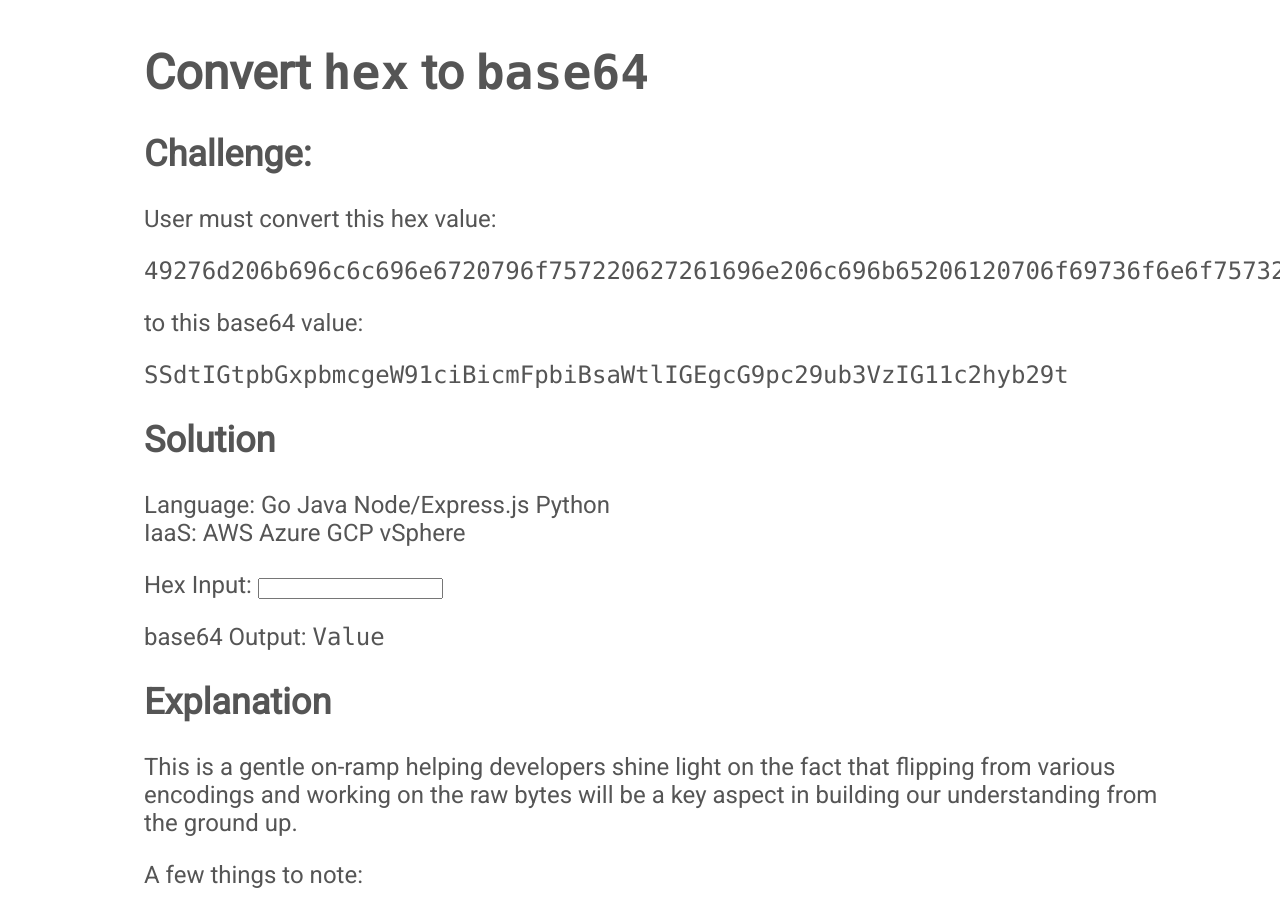
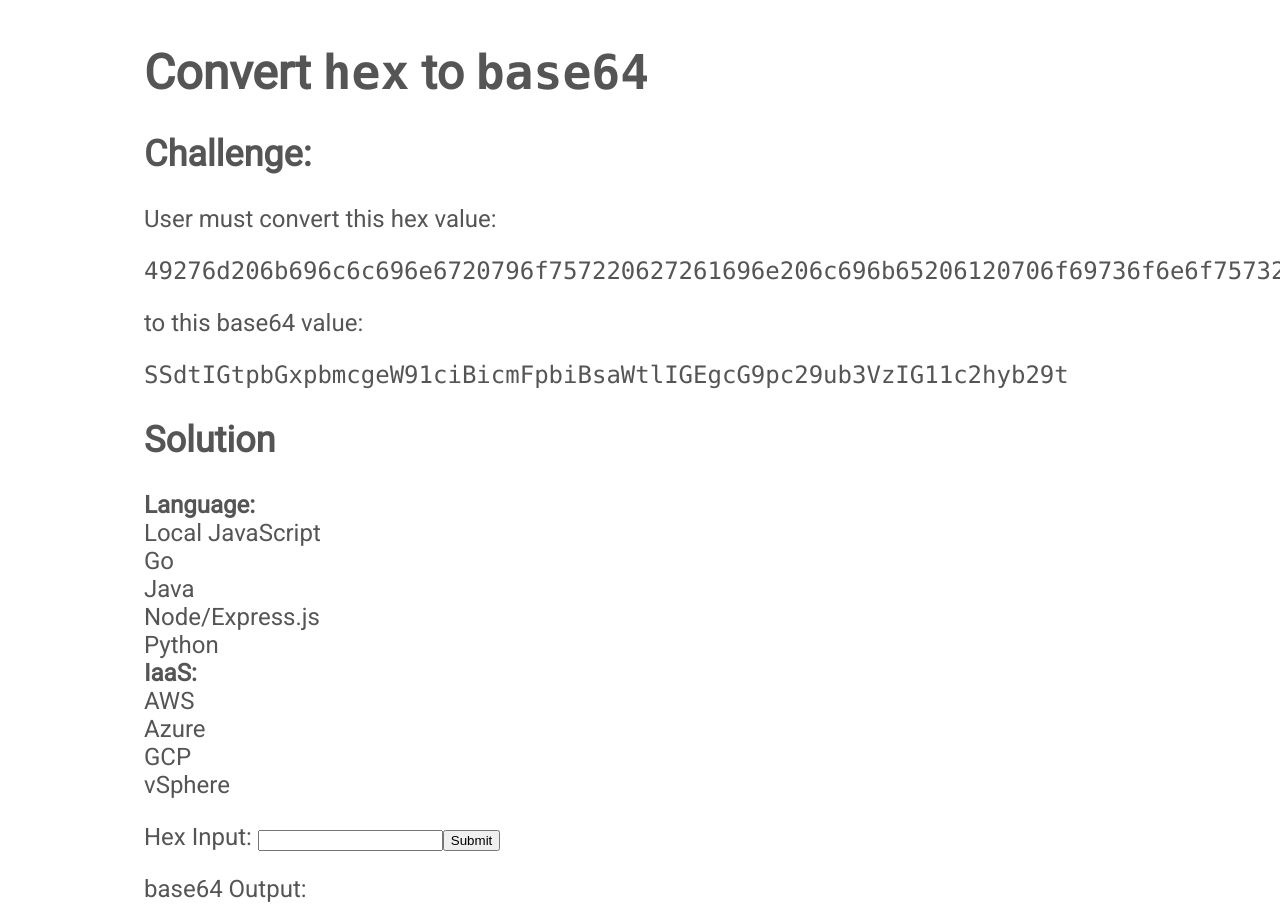
Before and after one commit to mcnichol/cryptopals, a React (Create React App) app: page /s1c1 in a window 1280 px wide. Shown: the top 905 px of the page. Built offline with nearby package versions, Linux system fonts and the light colour scheme.

Commit message:
Implement local-js hex solution

```diff
--- a/src/component/s1c1-note3.js
+++ b/src/component/s1c1-note3.js
@@ -29,12 +29,16 @@ class S1C1Note3 extends Component {
             <p>You will see a note from Beemer at the end where he never cared for the term and preferred referring to them in their bases (octects) which is now seen as the preferred term for clarity. Now with ISPs and how we differentiate selling of services with the Megabit(Mb) vs MegaByte(MB), it is permanently etched into the way we speak around transfer of information and bandwidth across networks. 8 Megabits is 1 MegaByte...sorry Bob.</p>
 
           <h4>Nibbles & Sextets</h4>
-          <p>In light of recent events in the previous section, Nibbles (sometimes spelled Nybble or Nyble to mirror it's byte relatives) have a history similar to that of the byte. Where it used to represent half of a byte regardless of base, today it is commonly in reference to 4 bits, half the quantity of the common 8-bit byte.</p>
-          <p>So who coined the term? There's an anecdote on how Professor David B. Benson used it jokingly in the late 50's at Los Alamos and another reference frim Citibank implementing their own pre-ISO 8583 standard which used NABBLES for communication. At this point, it's been unowned long enough that we can call it public domain and leave it at that.</p>
+          <p>Nibbles (sometimes spelled Nybble or Nyble to mirror it's byte relatives) have a history similar to that of the byte. Where it used to represent half a byte regardless of base, today it is commonly in reference to 4 bits, half the quantity of the ubiquitously termed 8-bit byte.</p>
+          <p>So who coined the term? There's an anecdote on how Professor David B. Benson used it jokingly in the late 50's at Los Alamos and another reference frim Citibank implementing their own pre-ISO 8583 standard which used NABBLES for communication. At this point, it's been un-owned long enough that we can call it public domain.</p>
 
-          <p>We'll wrap up with this one liner on Sextets and the gotcha we discussed earlier. They are 6 bits capable holding 2^6 (64) values, the perfect size for our base64.</p>
+          <p>We'll wrap up with this one liner on Sextets and the gotcha we discussed earlier. Sextets is an expression of 6 bits which are capable of holding 2^6 (64) values, the conveniently exact size we need for base64.</p>
 
-          <p>In order to convert hex values into base64 you will notice we cannot do this a hex value at a time. The reason is because there are 4 bits, so we are two short. So let's grab another hex value. Now we have 8 bits in series but we are 2 bits too long. Grab another hex value and we can cleanly divide our 12 bits into two sextets. What happens if the entire hex value isn't divisible by our 6 bit boundaries? We pad the space at the end with the needed number of '=' signs to make ourselves divisible by 6.</p>
+          <p>An issue arises when we want to convert these 4-bit hex "nibbles" into 6-bit base64 "sextets". You see we cannot convert a hex at a time. The reason is because there are 4 bits, so we are two short of a 6-bit sextet. So let's grab another hex value. Now we have 8 bits in series but we are 2 bits too long.</p>
+
+          <p>Just like when dealing with XML and anger, if you're not seeing the results you're looking for, just use more!</p>
+
+          <p>With a third hex value rounding us out to 12 bits we can now cleanly convert our three nibbles into two sextets.</p>
         </Collapsible>
       </div>
     );
--- a/src/component/s1c1-solution.js
+++ b/src/component/s1c1-solution.js
@@ -1,14 +1,61 @@
 import React, { Component } from 'react';
 
 class S1C1Solution extends Component {
+
+  constructor(props){
+    super(props);
+
+    this.state = {
+      hexInput: "",
+      base64LocalJS: "Empty",
+      base64Go: "Empty",
+      base64Java: "Empty",
+      base64JS: "Empty",
+      base64Python: "Empty",
+    }
+  }
+
+  localSolution(hex){
+    let base64EncodedVal = btoa(hex.match(/\w{2}/g).map(function(x){return String.fromCharCode(parseInt(x, 16));}).join(""));
+
+    this.setState({
+      base64LocalJS: base64EncodedVal
+    });
+  }
+
+  handleInput(e){
+    e.preventDefault();
+
+    this.setState({
+      hexInput: e.target.value
+    });
+  }
+
   render(){
     return (
       <div>
         <h2>Solution</h2>
-        <div>Language: <span id="lang-go">Go</span> <span id="lang-java">Java</span> <span id="lang-js">Node/Express.js</span> <span id="lang-python">Python</span></div>
-        <div>IaaS: <span id="iaas-aws">AWS</span> <span id="iaas-azure">Azure</span> <span id="iaas-gcp">GCP</span> <span id="iaas-vsphere">vSphere</span></div>
-        <p>Hex Input: <input /></p>
-        <p>base64 Output: <code>Value</code></p>
+        <div><b>Language:</b>
+          <div id="lang-local-js">Local JavaScript</div>
+          <div id="lang-go">Go</div>
+          <div id="lang-java">Java</div>
+          <div id="lang-js">Node/Express.js</div>
+          <div id="lang-python">Python</div>
+        </div>
+        <div><b>IaaS:</b>
+          <div id="iaas-aws">AWS</div>
+          <div id="iaas-azure">Azure</div>
+          <div id="iaas-gcp">GCP</div>
+          <div id="iaas-vsphere">vSphere</div>
+        </div>
+        <p>Hex Input: <input value={this.state.hexInput} onChange={((e)=>{this.handleInput(e)})}/><button onClick={(()=>{this.localSolution(this.state.hexInput)})}>Submit</button></p>
+        <div>base64 Output:
+          <div id="base64-local-js"><code>{this.state.base64LocalJS}</code></div>
+          <div id="base64-go"><code>{this.state.base64Go}</code></div>
+          <div id="base64-java"><code>{this.state.base64Java}</code></div>
+          <div id="base64-js"><code>{this.state.base64JS}</code></div>
+          <div id="base64-python"><code>{this.state.bas64Python}</code></div>
+        </div>
       </div>
     );
   }
```
Also changed, not shown: 1 other file (tests, documents, lock files or other folders).
